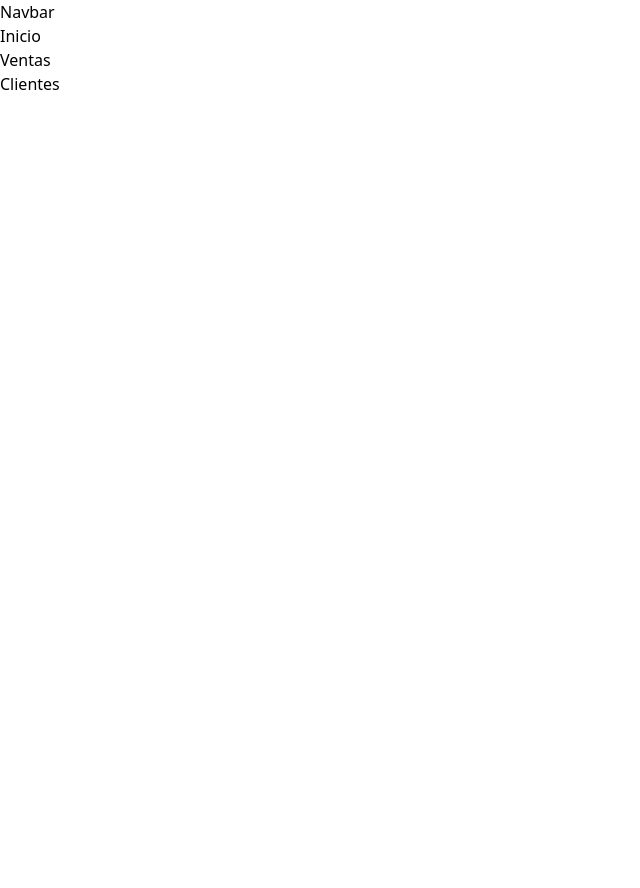
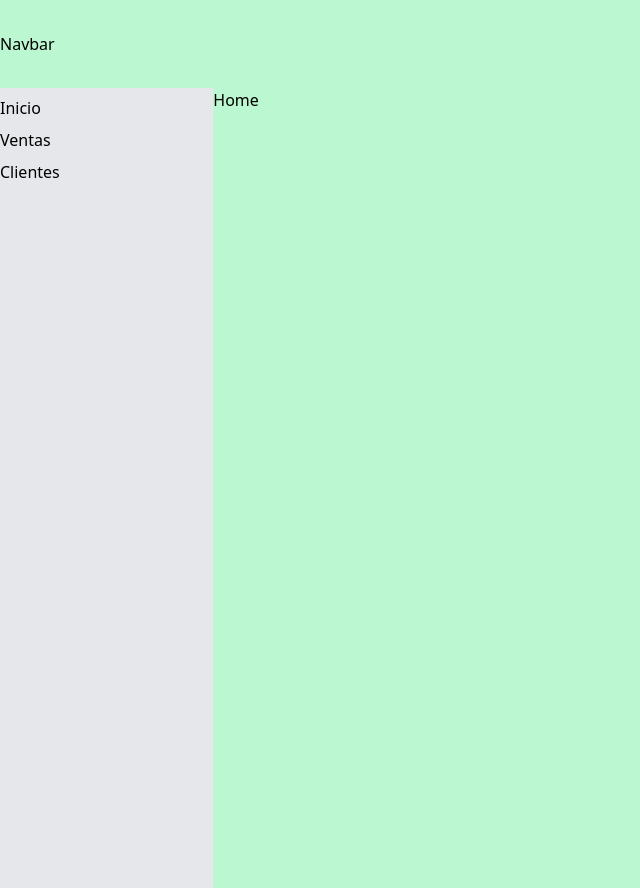
Before and after one commit to juliosam/dashboard-react-tailwind, a React (Create React App) app: page / in a window 1280 px wide. Shown: the whole page, without its empty margins (0-640 px from the left). Before the commit the page ends 800 px from the top, so only its background shows below. Built offline with nearby package versions, Linux system fonts and the light colour scheme.

Commit message:
tailwind working more

```diff
--- a/package.json
+++ b/package.json
@@ -41,6 +41,7 @@
   },
   "devDependencies": {
     "autoprefixer": "^10.4.7",
+    "postcss": "^8.4.14",
     "postcss-cli": "^9.1.0",
     "tailwindcss": "^3.0.24"
   }
--- a/src/App.css
+++ /dev/null
@@ -1,38 +0,0 @@
-.App {
-  text-align: center;
-}
-
-.App-logo {
-  height: 40vmin;
-  pointer-events: none;
-}
-
-@media (prefers-reduced-motion: no-preference) {
-  .App-logo {
-    animation: App-logo-spin infinite 20s linear;
-  }
-}
-
-.App-header {
-  background-color: #282c34;
-  min-height: 100vh;
-  display: flex;
-  flex-direction: column;
-  align-items: center;
-  justify-content: center;
-  font-size: calc(10px + 2vmin);
-  color: white;
-}
-
-.App-link {
-  color: #61dafb;
-}
-
-@keyframes App-logo-spin {
-  from {
-    transform: rotate(0deg);
-  }
-  to {
-    transform: rotate(360deg);
-  }
-}
--- a/src/App.js
+++ b/src/App.js
@@ -15,13 +15,13 @@ const App = () => {
   return (
     <Router>
       <Navbar/>
-      <div className="flex">
+      <div className="flex w-full h-screen">
         <Sidebar/>
-        <div className="content">
+        <div className="w-full bg-green-200">
           <Routes>
-            <Route path="/" exact={true} component={Home} />
-            <Route path="/sales" exact={true} component={Sales} />
-            <Route path="/clients" exact={true} component={Clients} />
+            <Route path="/" exact={true} element={<Home/>} />
+            <Route path="/sales" exact={true} element={<Sales/>} />
+            <Route path="/clients" exact={true} element={<Clients/>} />
           </Routes>
         </div>
       </div>
--- a/src/assets/main.css
+++ b/src/assets/main.css
@@ -411,50 +411,9 @@ Ensure the default browser behavior of the `hidden` attribute.
   --tw-backdrop-saturate:  ;
   --tw-backdrop-sepia:  ;
 }
-.container {
-  width: 100%;
-}
-@media (min-width: 640px) {
-
-  .container {
-    max-width: 640px;
-  }
-}
-@media (min-width: 768px) {
-
-  .container {
-    max-width: 768px;
-  }
-}
-@media (min-width: 1024px) {
-
-  .container {
-    max-width: 1024px;
-  }
-}
-@media (min-width: 1280px) {
-
-  .container {
-    max-width: 1280px;
-  }
-}
-@media (min-width: 1536px) {
-
-  .container {
-    max-width: 1536px;
-  }
-}
-.mx-auto {
-  margin-left: auto;
-  margin-right: auto;
-}
 .my-5 {
   margin-top: 1.25rem;
   margin-bottom: 1.25rem;
-}
-.-mx-2 {
-  margin-left: -0.5rem;
-  margin-right: -0.5rem;
 }
 .my-2 {
   margin-top: 0.5rem;
@@ -472,17 +431,11 @@ Ensure the default browser behavior of the `hidden` attribute.
 .flex {
   display: flex;
 }
-.w-1\/3 {
-  width: 33.333333%;
-}
 .w-full {
   width: 100%;
 }
-.w-24 {
-  width: 6rem;
-}
-.flex-wrap {
-  flex-wrap: wrap;
+.w-64 {
+  width: 16rem;
 }
 .rounded-full {
   border-radius: 9999px;
@@ -491,9 +444,13 @@ Ensure the default browser behavior of the `hidden` attribute.
   --tw-bg-opacity: 1;
   background-color: rgb(229 231 235 / var(--tw-bg-opacity));
 }
-.px-2 {
-  padding-left: 0.5rem;
-  padding-right: 0.5rem;
+.bg-green-200 {
+  --tw-bg-opacity: 1;
+  background-color: rgb(187 247 208 / var(--tw-bg-opacity));
+}
+.bg-slate-50 {
+  --tw-bg-opacity: 1;
+  background-color: rgb(248 250 252 / var(--tw-bg-opacity));
 }
 .px-6 {
   padding-left: 1.5rem;
@@ -561,17 +518,3 @@ Ensure the default browser behavior of the `hidden` attribute.
   --tw-shadow-colored: 0 10px 15px -3px var(--tw-shadow-color), 0 4px 6px -4px var(--tw-shadow-color);
   box-shadow: var(--tw-ring-offset-shadow, 0 0 #0000), var(--tw-ring-shadow, 0 0 #0000), var(--tw-shadow);
 }
-
-@media (min-width: 640px) {
-
-  .sm\:w-1\/2 {
-    width: 50%;
-  }
-}
-
-@media (min-width: 1024px) {
-
-  .lg\:w-1\/3 {
-    width: 33.333333%;
-  }
-}
--- a/src/components/Sidebar.js
+++ b/src/components/Sidebar.js
@@ -2,15 +2,15 @@ import { Link } from "react-router-dom";
 
 const Sidebar = () => {
   return (
-    <div className="sidebar">
+    <div className="sidebar w-64 bg-gray-200">
       <ul>
-        <li>
+        <li className="my-2">
           <Link to="/">Inicio</Link>
         </li>
-        <li>
+        <li className="my-2">
           <Link to="/sales">Ventas</Link>
         </li>
-        <li>
+        <li className="my-2 ">
           <Link to="/clients">Clientes</Link>
         </li>
       </ul>
--- a/src/index.css
+++ /dev/null
@@ -1,12 +0,0 @@
-@import url('https://fonts.googleapis.com/css2?family=Rubik:wght@400;600&display=swap');
-
-body {
-  margin: 0;
-  font-family: 'Rubik', sans-serif;
-  -webkit-font-smoothing: antialiased;
-  -moz-osx-font-smoothing: grayscale;
-}
-
-code {
-  font-family: 'Rubik', sans-serif;
-}
--- a/src/index.js
+++ b/src/index.js
@@ -1,6 +1,8 @@
 import React from 'react';
 import ReactDOM from 'react-dom';
 import './assets/main.css';
+import './assets/tailwind.css';
+
 import App from './App.js';
 
 ReactDOM.render(
--- a/src/pages/Clients.js
+++ b/src/pages/Clients.js
@@ -1,6 +1,6 @@
 const Clients = () => {
     return (
-        <div>
+        <div >
           <p>Clients</p>
         </div>
      );
--- a/src/pages/Home.js
+++ b/src/pages/Home.js
@@ -1,7 +1,7 @@
 const Home = () => {
     return (
-        <div>
-          <p>Home</p>
+        <div >
+          <p >Home</p>
         </div>
      );
 }
--- a/tailwind.config.js
+++ b/tailwind.config.js
@@ -1,5 +1,7 @@
 module.exports = {
-  content: ["./src/**/*.{html,js}"],
+  content: [
+    "./src/**/*.{js,jsx,ts,tsx}",
+  ],
   theme: {
     extend: {},
   },
```
Also changed, not shown: 1 other file (tests, documents, lock files or other folders).
